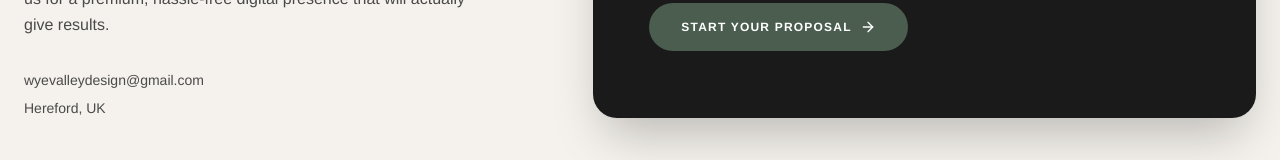
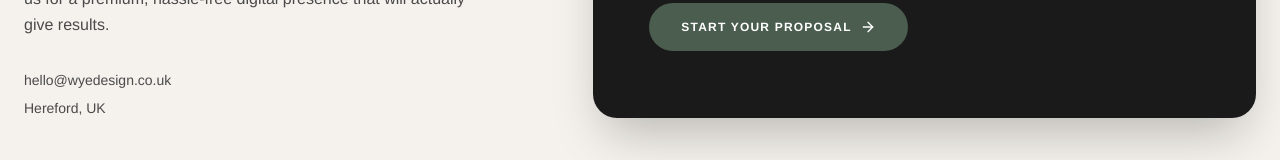
Before and after one commit to ItzBagelx/wyevalley, a React (Vite) app: page / in a window 1280 px wide. Shown: the part 5295-5455 px from the top of the page. Built offline with nearby package versions, Linux system fonts and the light colour scheme.

Commit message:
Update footer email to hello@wyedesign.co.uk

```diff
--- a/src/components/Footer.tsx
+++ b/src/components/Footer.tsx
@@ -15,7 +15,7 @@ export default function Footer({ openModal }: FooterProps) {
             Stop losing customers from a poor digital presence. Partner with us for a premium, hassle-free digital presence that will actually give results.
           </p>
           <div className="space-y-2 text-theme-text-light font-normal text-sm">
-             <p>wyevalleydesign@gmail.com</p>
+             <p>hello@wyedesign.co.uk</p>
              <p>Hereford, UK</p>
           </div>
         </div>
```
